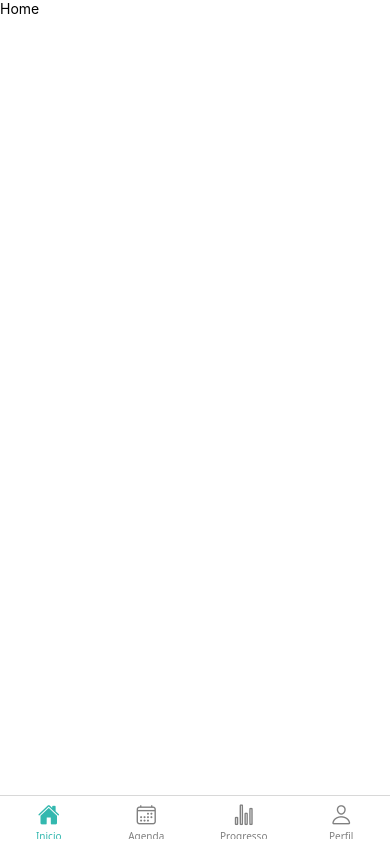
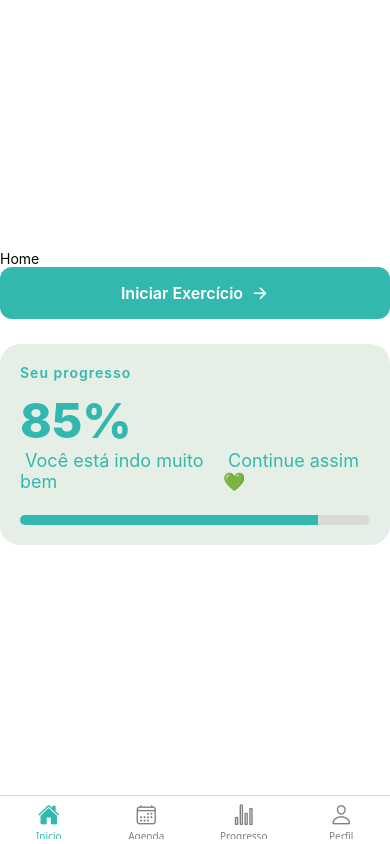
Before and after one commit to JosiasHenrique/acao-zero-uce, a React Native app: screen /Main in a window 390 px wide. Built offline with nearby package versions, Linux system fonts and the light colour scheme; what react-native-worklets would draw is missing.

Commit message:
Adição Tela Home

```diff
--- a/src/screens/HomeScreen.js
+++ b/src/screens/HomeScreen.js
@@ -1,15 +1,84 @@
 import { View, Text, StyleSheet } from "react-native";
+import PrimaryButton from "../components/PrimaryButton";
 
 export default function HomeScreen() {
 
   return (
     <View style={styles.container}>
       <Text>Home</Text>
+
+      <PrimaryButton
+        title="Iniciar Exercício"
+      />
+
+      <View style={styles.metaCard}>
+        <Text style={styles.metaLabel}>Seu progresso</Text>
+        <Text style={styles.metaPercent}>85%</Text>
+
+        <View style={styles.metaRow}>
+
+          <Text style={styles.metaDone}> Você está indo muito bem</Text>
+          <Text style={styles.metaDone}> Continue assim 💚</Text>
+        </View>
+
+        <View style={styles.progressBackground}>
+          <View style={styles.progressFill} />
+        </View>
     </View>
+  </View>
   );
 }
 
 
 const styles = StyleSheet.create({
-  container:{ flex:1, backgroundColor:"#FFF" },
+  container:{
+    flex:1,
+    backgroundColor:"#FFF",
+    justifyContent: "center",
+  },
+
+  metaCard: {
+    marginTop: 25,
+    backgroundColor: "#E6EFE6",
+    padding: 20,
+    borderRadius: 20,
+  },
+
+  metaLabel: {
+    color: "#33b8af",
+    fontWeight: "600",
+    letterSpacing: 1,
+    marginBottom: 10,
+  },
+
+  metaRow: {
+    flexDirection: "row",
+    alignItems: "flex-end",
+  },
+
+  metaPercent: {
+    fontSize: 48,
+    fontWeight: "800",
+    color: "#33b8af",
+  },
+
+  metaDone: {
+    fontSize: 18,
+    color: "#33b8af",
+    marginBottom: 8,
+  },
+
+  progressBackground: {
+    height: 10,
+    backgroundColor: "#DADADA",
+    borderRadius: 10,
+    marginTop: 15,
+    overflow: "hidden",
+  },
+
+  progressFill: {
+    width: "85%",
+    height: "100%",
+    backgroundColor: "#33b8af",
+  },
 });
```
